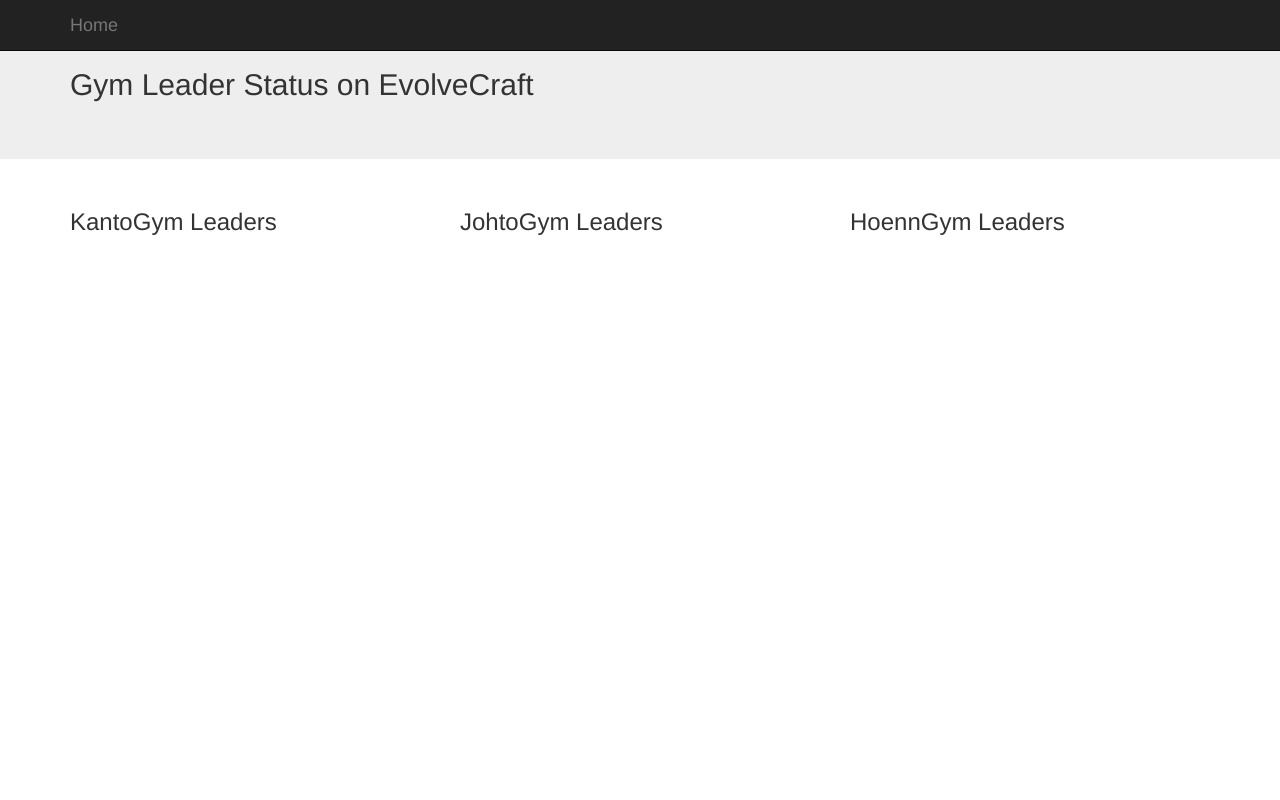
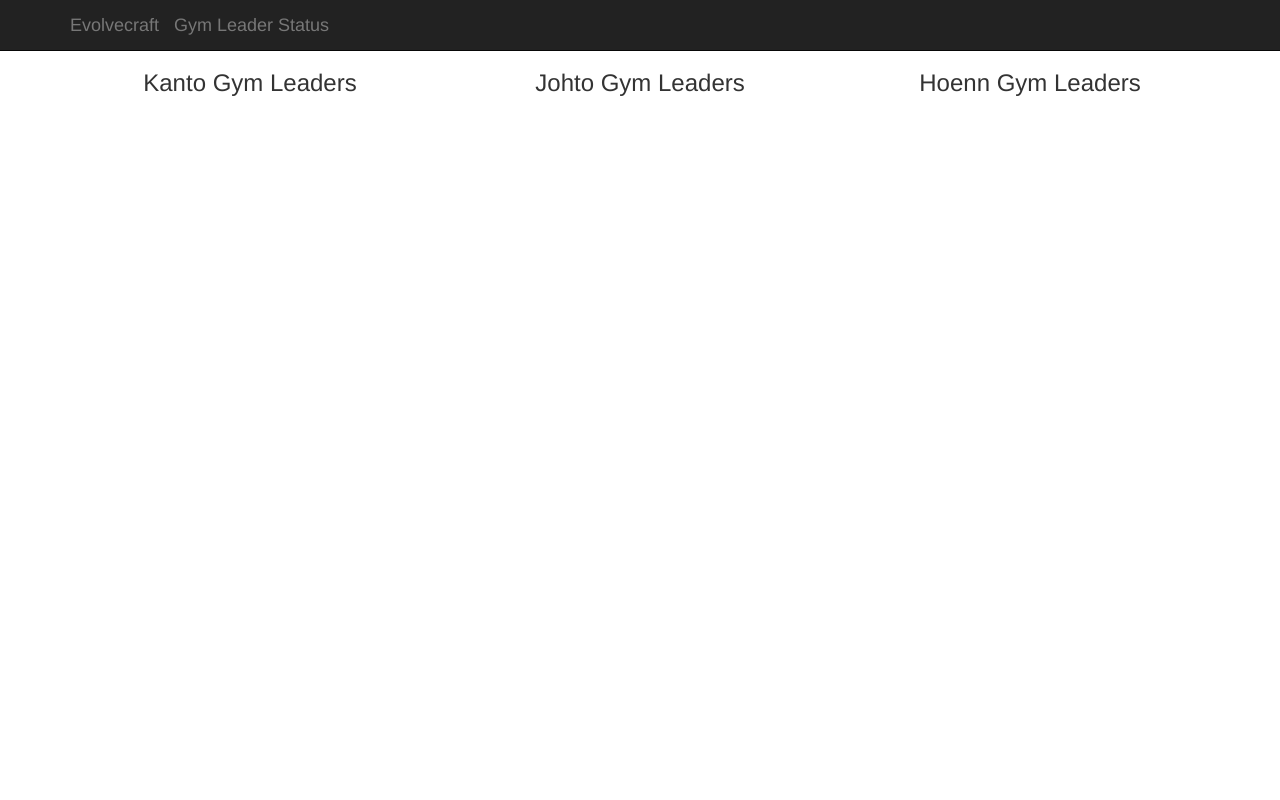
Before and after one commit to ldd/evolvecraft-gym-statuses, a PHP site: page / in a window 1280 px wide. Run offline with PHP 8.4, Linux system fonts and the light colour scheme; some libraries are stand-ins or nearby versions.

Commit message:
small fixes, more info, proper css

```diff
--- a/home.css
+++ b/home.css
@@ -2,3 +2,8 @@
 	margin-bottom: 7px;
 	margin-top: 7px;
 }
+
+body{
+	padding-top: 50px;
+	text-align: center;
+}
--- a/home.html
+++ b/home.html
@@ -7,18 +7,12 @@
 </head>
 
 <body>
-
   <div class="navbar navbar-inverse navbar-fixed-top" role="navigation">
     <div class="container">
       <div class="navbar-header">
-          <a class="navbar-brand" href="#">Home</a>
+        <a class="navbar-brand" href="#">Evolvecraft</a>
+        <a class="navbar-brand" href="#">Gym Leader Status</a>
       </div>
-      </div>
-    </div>
-
-    <div class="jumbotron">
-      <div class="container">
-        <h2>Gym Leader Status on EvolveCraft</h2>
     </div>
   </div>
 
@@ -28,7 +22,7 @@
   </div>
 
   <script>
-    start('leaders.json', "#wrapper", "col-md-4 btn-group-vertical", "Gym Leaders","btn btn-default");
+    start('leaders.json', "#wrapper", "col-md-4 btn-group-vertical", " Gym Leaders","btn btn-default");
   </script>
 
 
--- a/home.js
+++ b/home.js
@@ -9,14 +9,16 @@
 		dataType: "text",
 		url: url,
 		success: function(text){
+			//parse XML response which contains all names
 			var xmldoc = $.parseXML(text);
 			var names = $(xmldoc).find('body');
-			console.log("done");
 
 			for (index = 0; index < names.children().length; index++){
-				var nameImage = names.children()[index].innerHTML;
+				var nameImage  = names.children()[index].innerHTML;
+
+				//get usersName and nameImage using a hack
 				var nameString = nameImage.split('/')[4];
-				nameImage = nameImage.replace('alt=""', 'title=' + nameString);
+				nameImage      = nameImage.replace('alt=""', 'title=' + nameString);
 
 				if (cities.hasOwnProperty(nameString)){
 
@@ -27,8 +29,6 @@
 						$(city).show();
 					};
 				}
-
-
 			}
 		}
 	});
@@ -39,7 +39,6 @@
   	$.getJSON(jsonFile, function( rawData){
   		data = rawData;
   		ajaxGetNames(wrapper, regionClass, regionText, gymClass, gymText);
-
   	});
   	setInterval(function(){ajaxGetNames(wrapper, regionClass, regionText, gymClass, gymText);}, interval);
   }
@@ -60,7 +59,7 @@
   		for (n = 0; n < data.regions[regionName].cities.length; n++){
   			for (key in data.regions[regionName].cities[n]){
 
-			$("#" + regionName).append('<div class="' + gymClass +'" id="'+key+'">'+ "#"+ (n+1) +  key+ gymText + '<p></p></div>')
+  				$("#" + regionName).append('<div class="' + gymClass +'" id="'+key+'">'+ "#"+ (n+1) +  " " + key+ gymText + '<p></p></div>')
   				$('#' + key).hide();
 
   				for (i =0 ; i < data.regions[regionName].cities[n][key].leaders.length; i++){
--- a/leaders.json
+++ b/leaders.json
@@ -158,7 +158,7 @@
                 {
                     "Olivine": {
                         "leaders": [
-                            "Jordan",
+                            "mortalcombat23",
                             "KCCreeper"
                         ],
                         "format": "6v6",
@@ -167,7 +167,7 @@
                     }
                 },
                 {
-                    "Mahagony": {
+                    "Mahogany": {
                         "leaders": [
                             "iKrampus",
                             "mortalcombat23"
@@ -236,7 +236,7 @@
                             "TheReaper313",
                             "Bfish071594",
                             "HoppingFox",
-                            "Jordan"
+                            "mortalcombat23"
                         ],
                         "format": "4v4",
                         "type": "fire",
@@ -269,7 +269,7 @@
                     "Mossdeep": {
                         "leaders": [
                             "Mjcaboose18",
-                            "Jordan"
+                            "mortalcombat23"
                         ],
                         "format": "6v6",
                         "type": "psychic",
```
Also changed, not shown: s.htaccess (deleted). Lines whose indentation alone changed are shown as unchanged.
